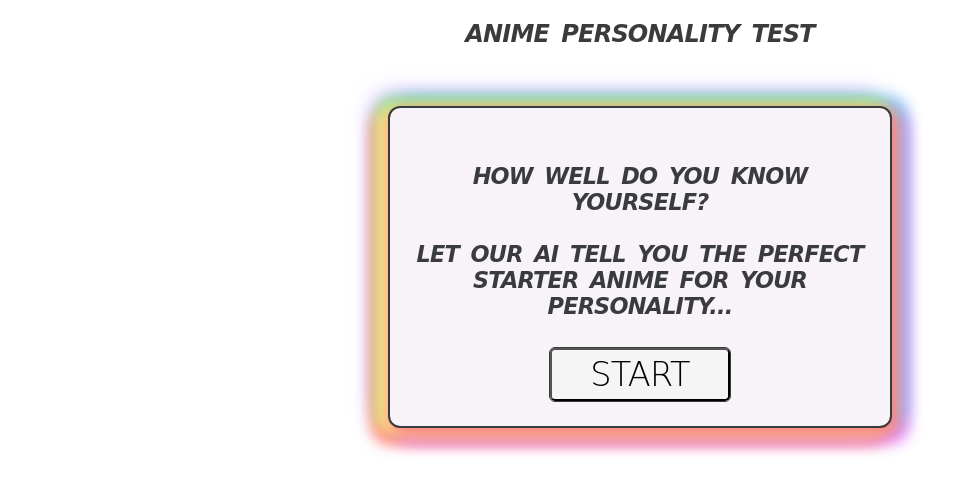
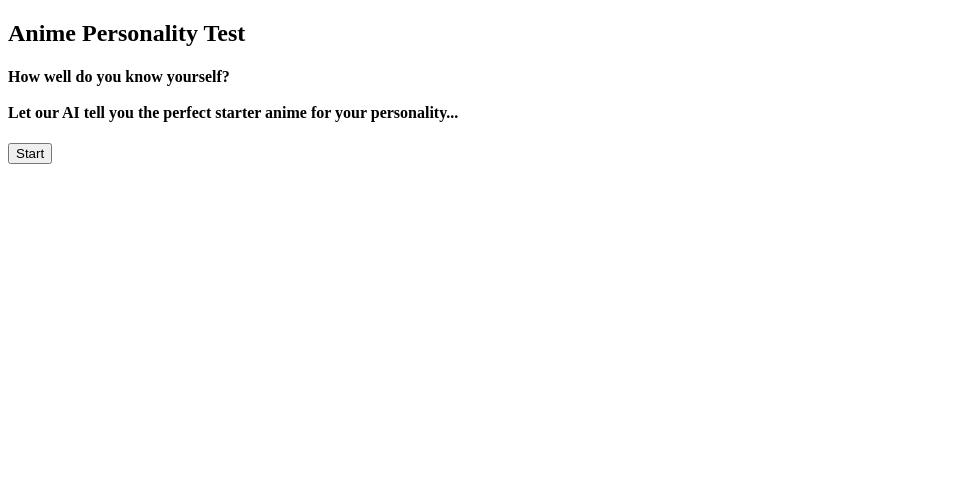
Before and after one commit to KatieWG/mvp-personality-quiz, a React (Create React App) app in the folder client/: page / in a window 1280 px wide. Shown: the top 494 px of the page, without its empty margins (0-974 px from the left). Built offline with nearby package versions, Linux system fonts and the light colour scheme; no server answers; the HTML template or start-up script is replaced by a standard one.

Commit message:
removed all styling

```diff
--- a/client/src/App.jsx
+++ b/client/src/App.jsx
@@ -4,25 +4,7 @@ import axios from 'axios';
 import Start from './Start.jsx'
 import Question from './Question.jsx';
 import Result from './Result.jsx'
-import styled from "styled-components"
-// import GlobalFonts from './fonts/fonts';
-// import { Dots } from 'loading-animations-react';
-
-const OverallDiv = styled.div`
-  color: #3a3b3c;
-  text-align: center;
-  margin: auto;
-  width: 500px;
-  font-family: "Comic Sans MS", cursive, sans-serif;
-  font-size: 1em;
-  letter-spacing: -.8px;
-  word-spacing: 4.6px;
-  font-weight: 300;
-  text-decoration: none solid rgb(68, 68, 68);
-  font-style: italic;
-  font-variant: normal;
-  text-transform: uppercase;
-`;
+import styled from 'styled-components';
 
 const App = () => {
   const [theme, setTheme] = useState();
@@ -92,13 +74,13 @@ const App = () => {
   }
 
   return (
-    <OverallDiv>
+    <div>
       {status === 'start' ? <Start changeStatus={changeStatus}/> :
       status === 'question' ? <Question anime={anime} theme={theme} scoreSheet={scoreSheet} findHighestScore={findHighestScore}/> :
       status === 'result' ? (anime && theme ? <Result anime={anime[0]} theme={theme} changeStatus={changeStatus}/> : null) : null}
       <br/>
       <p></p>
-    </OverallDiv>
+    </div>
   )
 
 }
--- a/client/src/Question.jsx
+++ b/client/src/Question.jsx
@@ -1,159 +1,5 @@
 import React, { useState, useEffect } from 'react';
 import { questionData } from './QuestionData.js';
-import styled from 'styled-components';
-
-const StyledDiv = styled.div`
-  background-color: #f5f5f5;
-  outline: 2px solid #3a3b3c;
-  padding: 25px;
-  font-size: 1.3em;
-  border-radius: 30px;
-  margin-top: 50px;
-  box-shadow: 5px 5px 15px 5px #FF8080, -9px 5px 15px 5px #FFE488, -7px -5px 15px 5px #8CFF85, 12px -5px 15px 5px #80C7FF, 12px 10px 15px 7px #E488FF, -10px 10px 15px 7px #FF616B, -10px -7px 27px 1px #8E5CFF, 5px 5px 15px 5px rgba(0,0,0,0);
-  box-shadow: 5px 5px 15px 5px #FF8080, -9px 5px 15px 5px #FFE488, -7px -5px 15px 5px #8CFF85, 12px -5px 15px 5px #80C7FF, 12px 10px 15px 7px #E488FF, -10px 10px 15px 7px #FF616B, -10px -7px 27px 1px #8E5CFF, 5px 5px 15px 5px rgba(0,0,0,0);
-  background: #F7F3F9;
-  }
-  body#tinymce {
-    background: #FFFFFF
-  }
-`;
-const ChoiceButton1 = styled.button`
-  background-color: #f5f5f5;
-  outline: 1px solid #3a3b3c;
-  width: 75%;
-  padding: 5px;
-  margin-bottom: 4px;
-  font-size: .9em;
-  border-radius: 5px;
-  font-family: "Comic Sans MS", cursive, sans-serif;
-  letter-spacing: -.8px;
-  word-spacing: 4.6px;
-  font-weight: 300;
-  text-decoration: none solid rgb(68, 68, 68);
-  font-variant: normal;
-  text-transform: uppercase;
-  cursor: pointer;
-  &:hover {
-    transition: 0.2s;
-    color: #8E5CFF;
-    outline: 1px solid #8E5CFF;
-    border-color: #8E5CFF;
-  }
-`;
-const ChoiceButton2 = styled.button`
-  background-color: #f5f5f5;
-  outline: 1px solid #3a3b3c;
-  width: 75%;
-  padding: 5px;
-  font-size: .9em;
-  margin-bottom: 4px;
-  border-radius: 5px;
-  font-family: "Comic Sans MS", cursive, sans-serif;
-  letter-spacing: -.8px;
-  word-spacing: 4.6px;
-  font-weight: 300;
-  text-decoration: none solid rgb(68, 68, 68);
-  font-variant: normal;
-  text-transform: uppercase;
-  cursor: pointer;
-  &:hover {
-    transition: 0.2s;
-    color: #FF616B;
-    outline: 1px solid #FF616B;
-    border-color: #FF616B;
-  }
-`;
-const ChoiceButton3 = styled.button`
-  background-color: #f5f5f5;
-  outline: 1px solid #3a3b3c;
-  width: 75%;
-  font-size: .9em;
-  padding: 5px;
-  margin-bottom: 4px;
-  border-radius: 5px;
-  font-family: "Comic Sans MS", cursive, sans-serif;
-  letter-spacing: -.8px;
-  word-spacing: 4.6px;
-  font-weight: 300;
-  text-decoration: none solid rgb(68, 68, 68);
-  font-variant: normal;
-  text-transform: uppercase;
-  cursor: pointer;
-  &:hover {
-    transition: 0.2s;
-    color: #E488FF;
-    outline: 1px solid #E488FF;
-    border-color: #E488FF;
-  }
-`;
-const ChoiceButton4 = styled.button`
-  background-color: #f5f5f5;
-  outline: 1px solid #3a3b3c;
-  width: 75%;
-  padding: 5px;
-  margin-bottom: 4px;
-  border-radius: 5px;
-  font-size: .9em;
-  font-family: "Comic Sans MS", cursive, sans-serif;
-  letter-spacing: -.8px;
-  word-spacing: 4.6px;
-  font-weight: 300;
-  text-decoration: none solid rgb(68, 68, 68);
-  font-variant: normal;
-  text-transform: uppercase;
-  cursor: pointer;
-  &:hover {
-    transition: 0.2s;
-    color: #80C7FF;
-    outline: 1px solid #80C7FF;
-    border-color: #80C7FF;
-  }
-`;
-const ChoiceButton5 = styled.button`
-  background-color: #f5f5f5;
-  outline: 1px solid #3a3b3c;
-  width: 75%;
-  padding: 5px;
-  margin-bottom: 4px;
-  border-radius: 5px;
-  font-size: .9em;
-  font-family: "Comic Sans MS", cursive, sans-serif;
-  letter-spacing: -.8px;
-  word-spacing: 4.6px;
-  font-weight: 300;
-  text-decoration: none solid rgb(68, 68, 68);
-  font-variant: normal;
-  text-transform: uppercase;
-  cursor: pointer;
-  &:hover {
-    transition: 0.2s;
-    color: #8CFF85;
-    outline: 1px solid #8CFF85;
-    border-color: #8CFF85;
-  }
-`;
-const NextButton = styled.button`
-  background-color: #f5f5f5;
-  outline: 1px solid #3a3b3c;
-  width: 40%;
-  padding: 5px;
-  font-size: 1em;
-  border-radius: 5px;
-  font-family: "Comic Sans MS", cursive, sans-serif;
-  letter-spacing: -.8px;
-  word-spacing: 4.6px;
-  font-weight: 300;
-  text-decoration: none solid rgb(68, 68, 68);
-  font-variant: normal;
-  text-transform: uppercase;
-  cursor: pointer;
-  &:hover {
-    transition: 0.2s;
-    color: #0077ed;
-    outline: 1px solid #0077ed;
-    border-color: #0077ed;
-  }
-`;
 
 const Question = ({ changeStatus, scoreSheet, findHighestScore }) => {
   const [theme, setTheme] = useState('')
@@ -176,24 +22,24 @@ const Question = ({ changeStatus, scoreSheet, findHighestScore }) => {
   return (
     <div>
       <h2>Question {currentQuestion.number + 1} / 6</h2>
-    <StyledDiv>
+    <div>
       <h4>{currentQuestion.number + 1}. {currentQuestion.question}</h4>
-      <ChoiceButton1 onClick={() => updateScore(scoreSheet[0].score, 0)}>{currentQuestion.answers[0]}</ChoiceButton1>
+      <button onClick={() => updateScore(scoreSheet[0].score, 0)}>{currentQuestion.answers[0]}</button>
       <br />
-      <ChoiceButton2 onClick={() => updateScore(scoreSheet[1].score, 1)}>{currentQuestion.answers[1]}</ChoiceButton2>
+      <button onClick={() => updateScore(scoreSheet[1].score, 1)}>{currentQuestion.answers[1]}</button>
       <br />
-      <ChoiceButton3 onClick={() => updateScore(scoreSheet[2].score, 2)}>{currentQuestion.answers[2]}</ChoiceButton3>
+      <button onClick={() => updateScore(scoreSheet[2].score, 2)}>{currentQuestion.answers[2]}</button>
       <br />
-      <ChoiceButton4 onClick={() => updateScore(scoreSheet[3].score, 3)}>{currentQuestion.answers[3]}</ChoiceButton4>
+      <button onClick={() => updateScore(scoreSheet[3].score, 3)}>{currentQuestion.answers[3]}</button>
       <br />
-      <ChoiceButton5 onClick={() => updateScore(scoreSheet[4].score, 4)}>{currentQuestion.answers[4]}</ChoiceButton5>
+      <button onClick={() => updateScore(scoreSheet[4].score, 4)}>{currentQuestion.answers[4]}</button>
       <br />
       <br />
       { questionNumber === 6 ?
-      <NextButton onClick={findHighestScore}>End quiz and see result</NextButton> :
-      <NextButton onClick={() => changeQuestion(questionNumber)}>Next question</NextButton>
+      <button onClick={findHighestScore}>End quiz and see result</button> :
+      <button onClick={() => changeQuestion(questionNumber)}>Next question</button>
       }
-    </StyledDiv>
+    </div>
     </div>
   )
 }
--- a/client/src/Result.jsx
+++ b/client/src/Result.jsx
@@ -1,59 +1,4 @@
 import React, { useState, useEffect } from 'react';
-import styled from "styled-components";
-// import GlobalFonts from './fonts/fonts';
-
-const ContainerDiv = styled.div`
-  color: #3a3b3c;
-  text-align: center;
-  width: 500px;
-  margin: auto;
-  font-family: "Comic Sans MS", cursive, sans-serif;
-  font-size: 1em;
-  letter-spacing: -.8px;
-  word-spacing: 4.6px;
-  font-weight: 300;
-  text-decoration: none solid rgb(68, 68, 68);
-  font-style: italic;
-  font-variant: normal;
-  text-transform: uppercase;
-`;
-const StyledDiv = styled.div`
-  background-color: #f5f5f5;
-  outline: 2px solid #3a3b3c;
-  padding: 25px;
-  border-radius: 30px;
-  margin-top: 40px;
-  box-shadow: 5px 5px 15px 5px #FF8080, -9px 5px 15px 5px #FFE488, -7px -5px 15px 5px #8CFF85, 12px -5px 15px 5px #80C7FF, 12px 10px 15px 7px #E488FF, -10px 10px 15px 7px #FF616B, -10px -7px 27px 1px #8E5CFF, 5px 5px 15px 5px rgba(0,0,0,0);
-  box-shadow: 5px 5px 15px 5px #FF8080, -9px 5px 15px 5px #FFE488, -7px -5px 15px 5px #8CFF85, 12px -5px 15px 5px #80C7FF, 12px 10px 15px 7px #E488FF, -10px 10px 15px 7px #FF616B, -10px -7px 27px 1px #8E5CFF, 5px 5px 15px 5px rgba(0,0,0,0);
-  background: #F7F3F9;
-  }
-  body#tinymce {
-    background: #FFFFFF
-  }
-`;
-const RestartButton = styled.button`
-  background-color: #f5f5f5;
-  outline: 1px solid #3a3b3c;
-  width: 150px;
-  padding: 5px;
-  margin-top: 30px;
-  border-radius: 5px;
-  font-family: "Comic Sans MS", cursive, sans-serif;
-  font-size: 1em;
-  letter-spacing: -.8px;
-  word-spacing: 4.6px;
-  font-weight: 300;
-  text-decoration: none solid rgb(68, 68, 68);
-  font-variant: normal;
-  text-transform: uppercase;
-  cursor: pointer;
-  &:hover {
-    transition: 0.3s;
-    color: #0077ed;
-    outline: 1px solid #0077ed;
-    border-color: #0077ed;
-  }
-`;
 
 const Result = ({ anime, theme, changeStatus }) => {
 console.log("anime: ", anime)
@@ -62,9 +7,9 @@ console.log("anime: ", anime)
       return ( <div></div> )
   } else {
     return (
-        <ContainerDiv>
+        <div>
           <h2>Results</h2>
-            <StyledDiv>
+            <div>
               <h3>Your starter anime is: </h3>
                 <h2>{anime.name}</h2>
               <h4>Description: </h4>
@@ -72,10 +17,10 @@ console.log("anime: ", anime)
               <h4>Personality analysis: </h4>
                 <p>{anime.analysis}</p>
               <br/>
-            </StyledDiv>
+            </div>
           <br/>
-        <RestartButton onClick={changeStatus}>Retake the quiz</RestartButton>
-        </ContainerDiv>
+        <button onClick={changeStatus}>Retake the quiz</button>
+        </div>
 
     )
   }
--- a/client/src/Start.jsx
+++ b/client/src/Start.jsx
@@ -1,53 +1,4 @@
 import React, { useState, useEffect } from 'react';
-import styled from 'styled-components';
-
-const OverallDiv = styled.div`
-  outline: 2px solid #3a3b3c;
-  padding: 25px;
-  border-radius: 10px;
-  color: #3a3b3c;
-  text-align: center;
-  margin: auto;
-  margin-top: 60px;
-  font-family: "Comic Sans MS", cursive, sans-serif;
-  font-size: 1.4em;
-  letter-spacing: -.8px;
-  word-spacing: 4.6px;
-  font-weight: 300;
-  text-decoration: none solid rgb(68, 68, 68);
-  font-style: italic;
-  font-variant: normal;
-  text-transform: uppercase;
-  box-shadow: 5px 5px 15px 5px #FF8080, -9px 5px 15px 5px #FFE488, -7px -5px 15px 5px #8CFF85, 12px -5px 15px 5px #80C7FF, 12px 10px 15px 7px #E488FF, -10px 10px 15px 7px #FF616B, -10px -7px 27px 1px #8E5CFF, 5px 5px 15px 5px rgba(0,0,0,0);
-  box-shadow: 5px 5px 15px 5px #FF8080, -9px 5px 15px 5px #FFE488, -7px -5px 15px 5px #8CFF85, 12px -5px 15px 5px #80C7FF, 12px 10px 15px 7px #E488FF, -10px 10px 15px 7px #FF616B, -10px -7px 27px 1px #8E5CFF, 5px 5px 15px 5px rgba(0,0,0,0);
-  background: #F7F3F9;
-  }
-  body#tinymce {
-    background: #FFFFFF
-  }
-`;
-const NextButton = styled.button`
-  background-color: #f5f5f5;
-  outline: 1px solid #3a3b3c;
-  width: 40%;
-  padding: 5px;
-  border-radius: 5px;
-  font-family: "Comic Sans MS", cursive, sans-serif;
-  font-size: 1.5em;
-  letter-spacing: -.8px;
-  word-spacing: 4.6px;
-  font-weight: 300;
-  text-decoration: none solid rgb(68, 68, 68);
-  font-variant: normal;
-  text-transform: uppercase;
-  cursor: pointer;
-  &:hover {
-    transition: 0.3s;
-    color: #6ac49d;
-    outline: 1px solid #6ac49d;
-    border-color: #6ac49d;
-  }
-`;
 
 const Start = ({ changeStatus }) => {
   const [theme, setTheme] = useState('friendship')
@@ -55,10 +6,10 @@ const Start = ({ changeStatus }) => {
   return (
     <div>
       <h2>Anime Personality Test</h2>
-        <OverallDiv>
+        <div>
           <h4>How well do you know yourself? <br/><br/>Let our AI tell you the perfect starter anime for your personality...</h4>
-          <NextButton onClick={changeStatus}>Start</NextButton>
-        </OverallDiv>
+          <button onClick={changeStatus}>Start</button>
+        </div>
     </div>
   )
 
```
Also changed, not shown: 1 other file (tests, documents, lock files or other folders).
